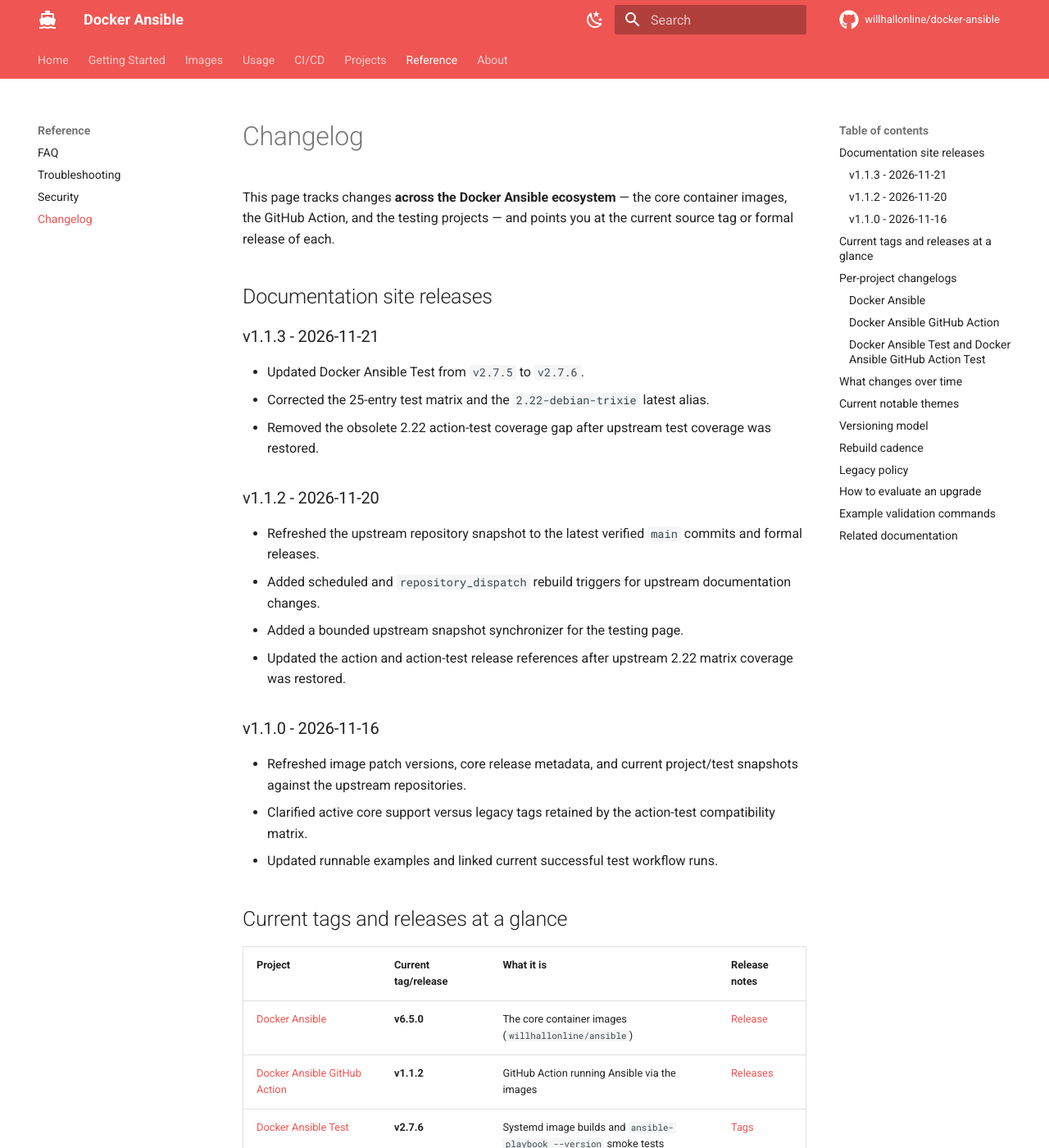
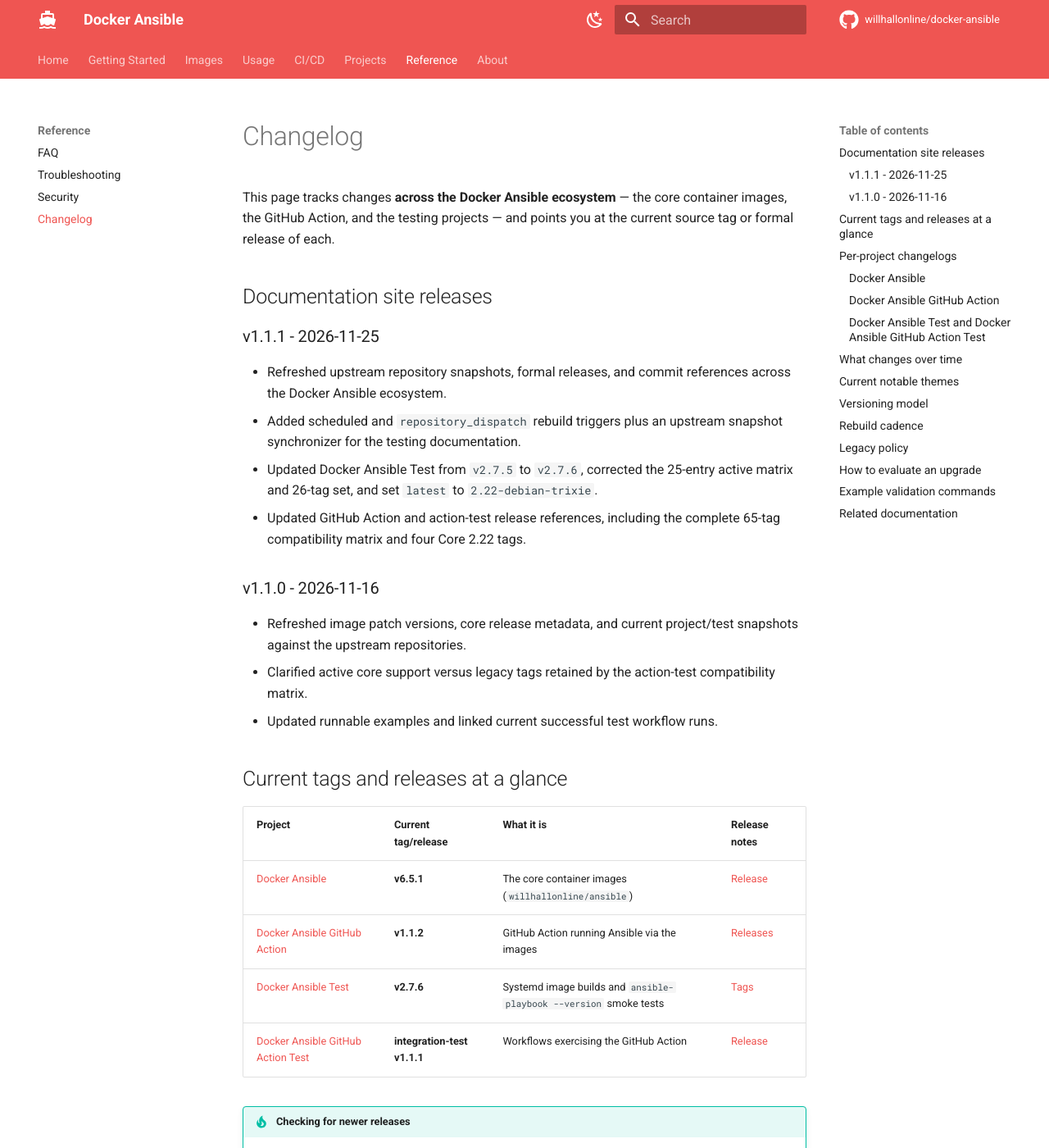
Before and after one commit to docker-ansible/docker-ansible.github.io, an MkDocs documentation site: the page built from docs/reference/changelog.md, in a window 1280 px wide and 1400 px high. Shown: the whole window at 82% size. Built offline with MkDocs 1.6.1 and Material for MkDocs 9.7.7, drawn with Linux system fonts in a browser that asks for light colours; comment, search, counter and statistics services are not loaded; some of the changed text lies outside the part shown.

Commit message:
docs: release v1.1.1 patch metadata (#23)
Co-authored-by: Copilot <223556219+Copilot@users.noreply.github.com>

```diff
--- a/docs/reference/changelog.md
+++ b/docs/reference/changelog.md
@@ -6,22 +6,16 @@ at the current source tag or formal release of each.
 
 ## Documentation site releases
 
-### v1.1.3 - 2026-11-21
+### v1.1.1 - 2026-11-25
 
-- Updated Docker Ansible Test from `v2.7.5` to `v2.7.6`.
-- Corrected the 25-entry test matrix and the `2.22-debian-trixie` latest alias.
-- Removed the obsolete 2.22 action-test coverage gap after upstream test coverage
-  was restored.
-
-### v1.1.2 - 2026-11-20
-
-- Refreshed the upstream repository snapshot to the latest verified `main`
-  commits and formal releases.
-- Added scheduled and `repository_dispatch` rebuild triggers for upstream
-  documentation changes.
-- Added a bounded upstream snapshot synchronizer for the testing page.
-- Updated the action and action-test release references after upstream 2.22
-  matrix coverage was restored.
+- Refreshed upstream repository snapshots, formal releases, and commit references
+  across the Docker Ansible ecosystem.
+- Added scheduled and `repository_dispatch` rebuild triggers plus an upstream
+  snapshot synchronizer for the testing documentation.
+- Updated Docker Ansible Test from `v2.7.5` to `v2.7.6`, corrected the 25-entry
+  active matrix and 26-tag set, and set `latest` to `2.22-debian-trixie`.
+- Updated GitHub Action and action-test release references, including the
+  complete 65-tag compatibility matrix and four Core 2.22 tags.
 
 ### v1.1.0 - 2026-11-16
 
@@ -35,7 +29,7 @@ at the current source tag or formal release of each.
 
 | Project | Current tag/release | What it is | Release notes |
 | --- | --- | --- | --- |
-| [Docker Ansible](https://github.com/willhallonline/docker-ansible) | **v6.5.0** | The core container images (`willhallonline/ansible`) | [Release](https://github.com/willhallonline/docker-ansible/releases/tag/v6.5.0) |
+| [Docker Ansible](https://github.com/willhallonline/docker-ansible) | **v6.5.1** | The core container images (`willhallonline/ansible`) | [Release](https://github.com/willhallonline/docker-ansible/releases/tag/v6.5.1) |
 | [Docker Ansible GitHub Action](https://github.com/willhallonline/docker-ansible-github-action) | **v1.1.2** | GitHub Action running Ansible via the images | [Releases](https://github.com/willhallonline/docker-ansible-github-action/releases) |
 | [Docker Ansible Test](https://github.com/willhallonline/docker-ansible-test) | **v2.7.6** | Systemd image builds and `ansible-playbook --version` smoke tests | [Tags](https://github.com/willhallonline/docker-ansible-test/tags) |
 | [Docker Ansible GitHub Action Test](https://github.com/willhallonline/docker-ansible-github-action-test) | **integration-test v1.1.1** | Workflows exercising the GitHub Action | [Release](https://github.com/willhallonline/docker-ansible-github-action-test/releases/tag/v1.1.1) |
@@ -51,8 +45,10 @@ at the current source tag or formal release of each.
 The canonical changelog is maintained in the upstream repository:
 [CHANGELOG.md](https://github.com/willhallonline/docker-ansible/blob/main/CHANGELOG.md)
 
-Recent highlights (v6.4.3–v6.5.0):
+Recent highlights (v6.4.3–v6.5.1):
 
+- fixed archived Dockerfile links and branch references;
+- clarified that Mitogen is available only in older image builds;
 - added Ansible Core 2.22.0 / Ansible 15.0.0 for Alpine 3.24, Debian Trixie,
   Debian Trixie Slim, and Ubuntu 26.04;
 - advanced the `latest` and `alpine` convenience tags to Ansible 2.22 while
@@ -68,7 +64,7 @@ Recent highlights (v6.4.3–v6.5.0):
 - updated Ansible core to 2.18.20, 2.19.15, 2.20.11, 2.21.6, and 2.22.0;
 - builds generally target Linux AMD64 and ARM64, with tag-specific exceptions.
 
-The current default branch and `v6.5.0` release contain these refreshed patch
+The current default branch and `v6.5.1` release contain these refreshed patch
 versions.
 
 The current Ansible core lines shipped in the images are 2.18 through 2.22 —
```
Also changed, not shown: docs/index.md (+3 -4 lines), docs/projects/docker-ansible.md (+1 -2 lines), docs/projects/index.md (+1 -1 lines), docs/projects/testing.md (+1 -1 lines).
